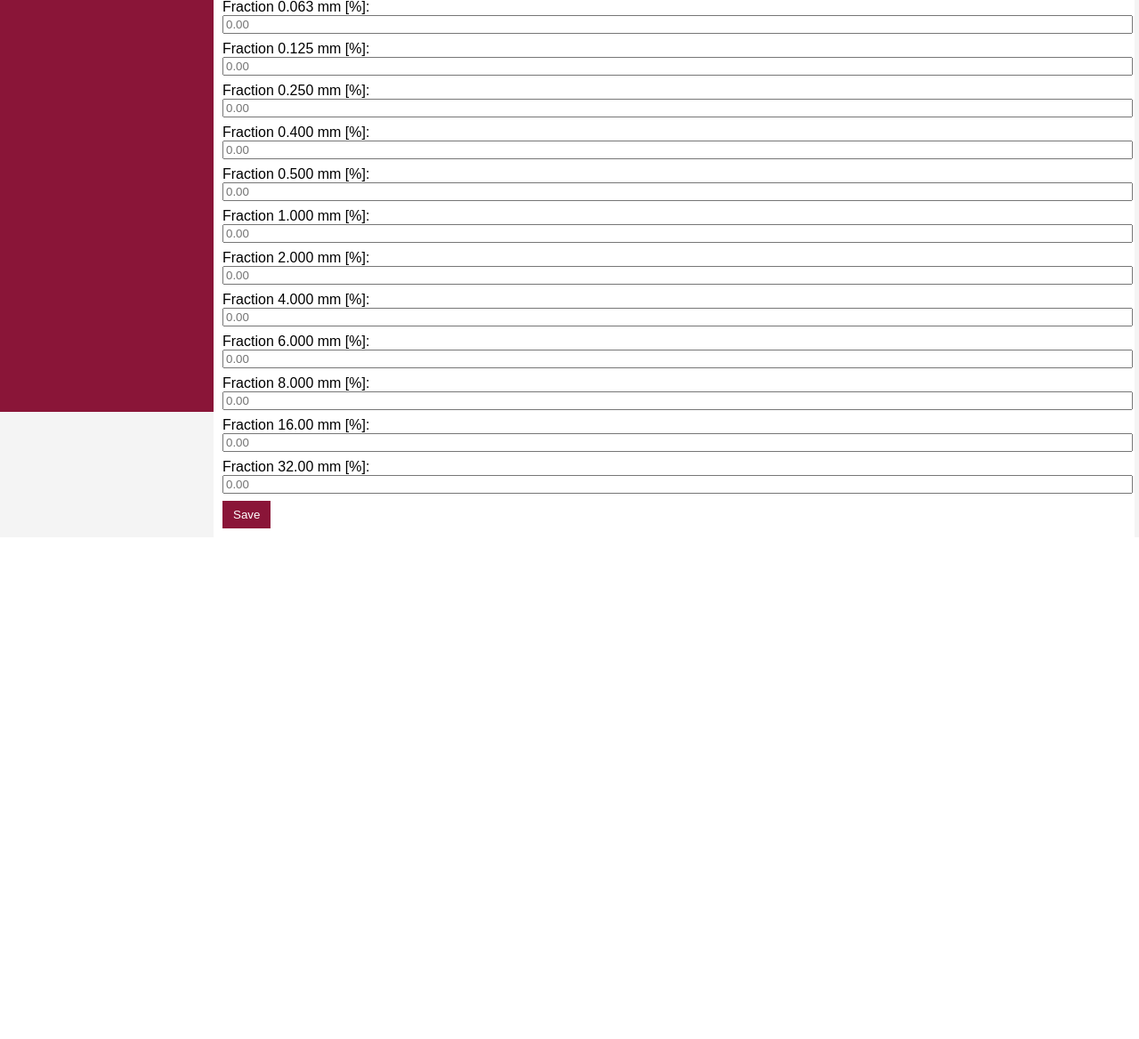
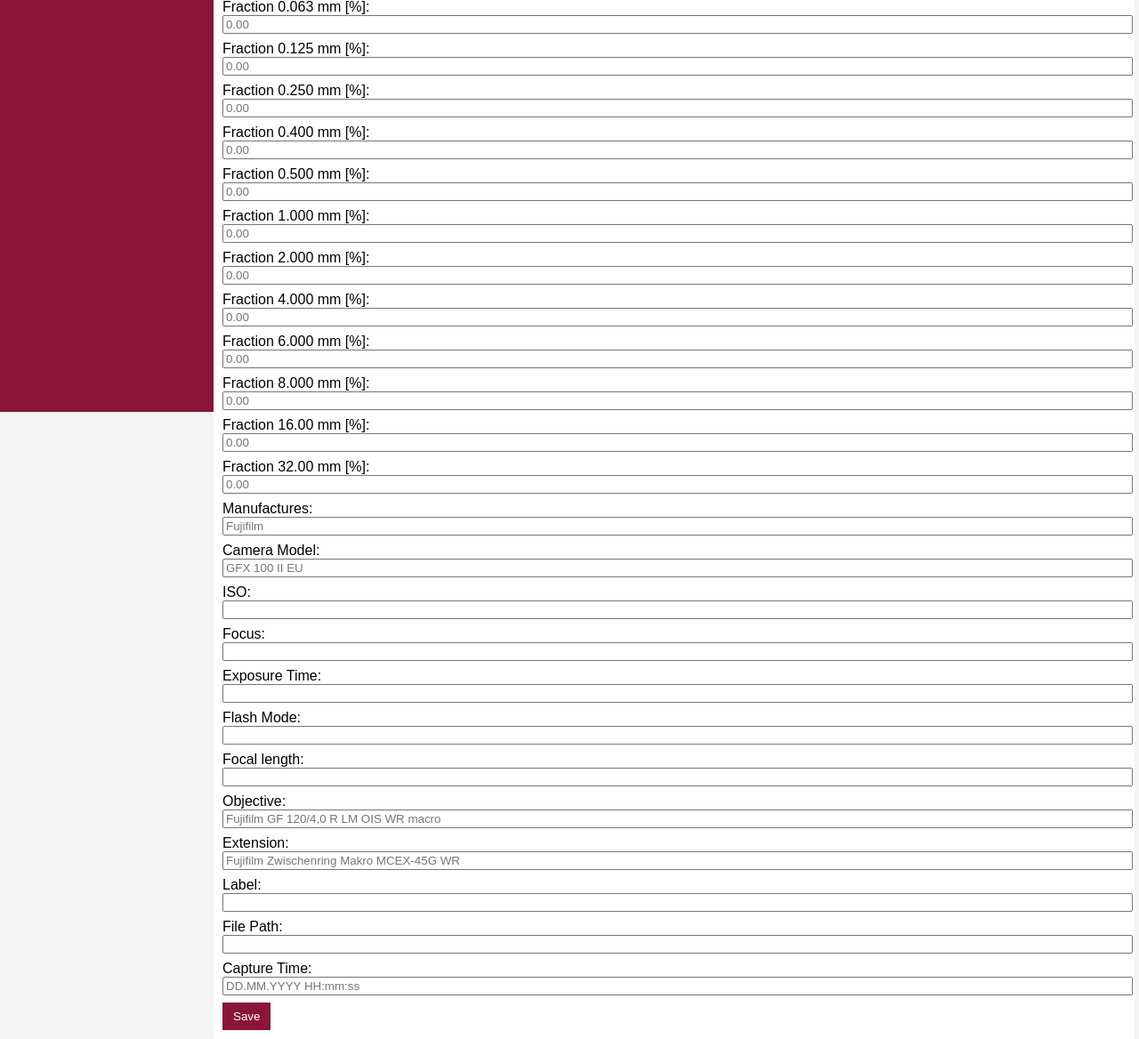
Before and after one commit to JorgeCaballeroHSU/computer_vision, a Python web app: template Computer-Vision/templates/annotation.html in a window 1280 px wide. Shown: the part 337-1505 px from the top of the page at 89% size. Before the commit the page ends 931 px from the top, so only its background shows below. Run offline with Jinja, Linux system fonts and the light colour scheme; the template is opened without the code that fills it, so the values that code supplies are empty.

Commit message:
Add camera setup and sample information forms to annotation page

```diff
--- a/Computer-Vision/templates/annotation.html
+++ b/Computer-Vision/templates/annotation.html
@@ -239,11 +239,101 @@ input, textarea {
 
     </div>
 
-    <div id="Material Type" title="Material Type">
+    <!-- This is the form to add or modify the camera/setup information -->
+    <div id="CameraInfo" title="Camera Info">
 
+        <!--here goes the parameters that are going to be captured by this database-->
+        <label>
+            Manufactures:
+            <input type="text" placeholder="Fujifilm">
+        </label>
+
+        <label>
+            Camera Model:
+            <input type="text" placeholder="GFX 100 II EU">
+        </label>
+
+        <label>
+            ISO:
+            <input type="ISO">
+
+            <!-- here goes the list of possible iso settings -->
+            <datalist id="ISO">
+                <option value="80"></option>
+                <option value="100"></option>
+                <option value="200"></option>
+                <option value="400"></option>
+                <option value="800"></option>
+                <option value="1600"></option>
+                <option value="3200"></option>
+                <option value="6400"></option>
+                <option value="12800"></option>
+
+            </datalist>
+        </label>
+
+        <label>
+            Focus:
+            <input type="text">
+        </label>
+
+        <label>
+            Exposure Time:
+            <input type="Exposure Time">
+
+            <!-- here goes the list of possible exposure time settings -->
+             <datalist id="Exposure Time">
+                <option value="1 Second"></option>
+                <option value="2 Seconds"></option>
+                <option value="4 Seconds"></option>
+                <option value="8 Seconds"></option>
+                <option value="15 Seconds"></option>
+                <option value="30 Seconds"></option>
+                <option value="60 Seconds"></option>
+
+             </datalist>
+        </label>
+
+        <label>
+            Flash Mode:
+            <input type="text">
+        </label>
+
+        <label>
+            Focal length:
+            <input type="text">
+        </label>
+
+        <label>
+            Objective:
+            <input type="text" placeholder="Fujifilm GF 120/4,0 R LM OIS WR macro">
+        </label>
+
+        <label>
+            Extension:
+            <input type="text" placeholder="Fujifilm Zwischenring Makro MCEX-45G WR">
+        </label>
 
     </div>
 
+    <!-- This is the form to add information to the table sample -->
+     <div id="Sample" title="Sample">
+
+        <label>
+            Label:
+            <input type="text" placeholder="">
+        </label>
+
+        <label>
+            File Path:
+            <input type="text" placeholder="">
+        </label>
+
+        <label>
+            Capture Time:
+            <input type="datetime" placeholder="DD.MM.YYYY HH:mm:ss">
+        </label>
+     </div>
     <button>Save</button>
 </div>
 
```
Also changed, not shown: 1 other file.
